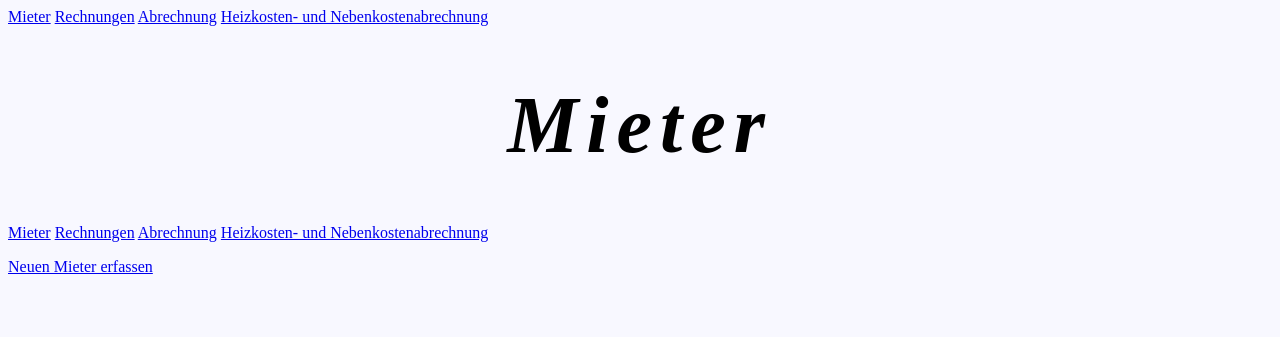
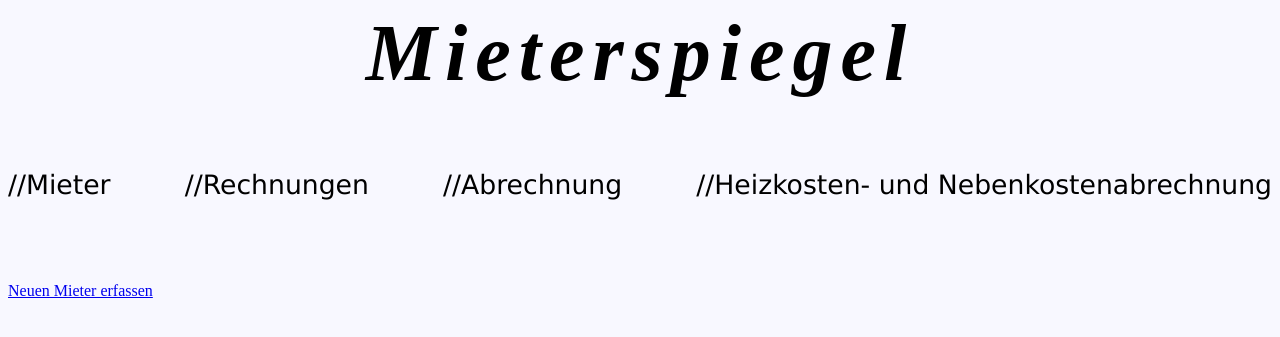
Before and after one commit to Chillvan/Webengineering, a PHP site: page /mieter.php in a window 1280 px wide. Shown: the top 337 px of the page. Run offline with PHP 8.4, Linux system fonts and the light colour scheme; data that the repository does not hold is empty.

Commit message:
Design anpassungen + Favicon ;)

```diff
--- a/mieter.php
+++ b/mieter.php
@@ -5,21 +5,14 @@
 <title>Mietverwaltung 12-Familienhaus</title>
 </head>
 <body>
-    <header>
-        <div class="inner">
-            <a href = "mieter.php">Mieter</a>
-            <a href = "rechnungen.php">Rechnungen</a>
-            <a href = "abrechnung.php">Abrechnung</a>
-            <a href = "nebenabrechnungen.php">Heizkosten- und Nebenkostenabrechnung</a>
-        </div>
-    </header>
-<h1>Mieter</h1>
-<p class = "nav">
-	<a href = "mieter.php">Mieter</a>
-	<a href = "rechnungen.php">Rechnungen</a>
-	<a href = "abrechnung.php">Abrechnung</a>
-	<a href = "nebenabrechnung.php">Heizkosten- und Nebenkostenabrechnung</a>
-</p>
+    <h1>Mieterspiegel</h1>
+    <ul>
+        <li><a class="aheader" href = "mieter.php">//Mieter</a></li>
+        <li><a class="aheader" href = "rechnungen.php">//Rechnungen</a></li>
+        <li><a class="aheader" href = "abrechnung.php">//Abrechnung</a></li>
+        <li><a class="aheader" href = "nebenabrechnungen.php">//Heizkosten- und Nebenkostenabrechnung</a></li>
+        <li id="line">&nbsp;</li>
+    </ul>
 
 <?php
 $user = 'u566874539_admin';
```
Also changed, not shown: abrechnung.php (+8 -8 lines), nebenabrechnungen.php (+8 -8 lines), rechnungen.php (+8 -8 lines).
